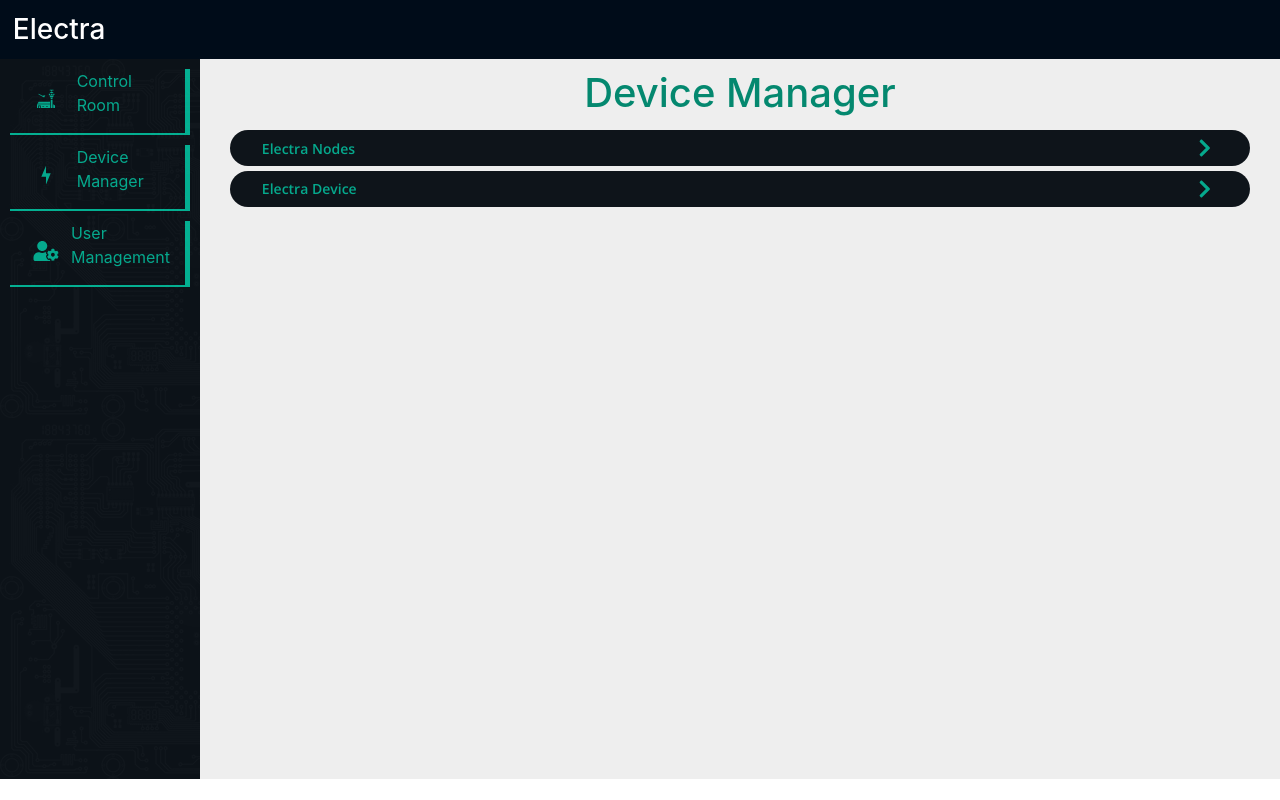
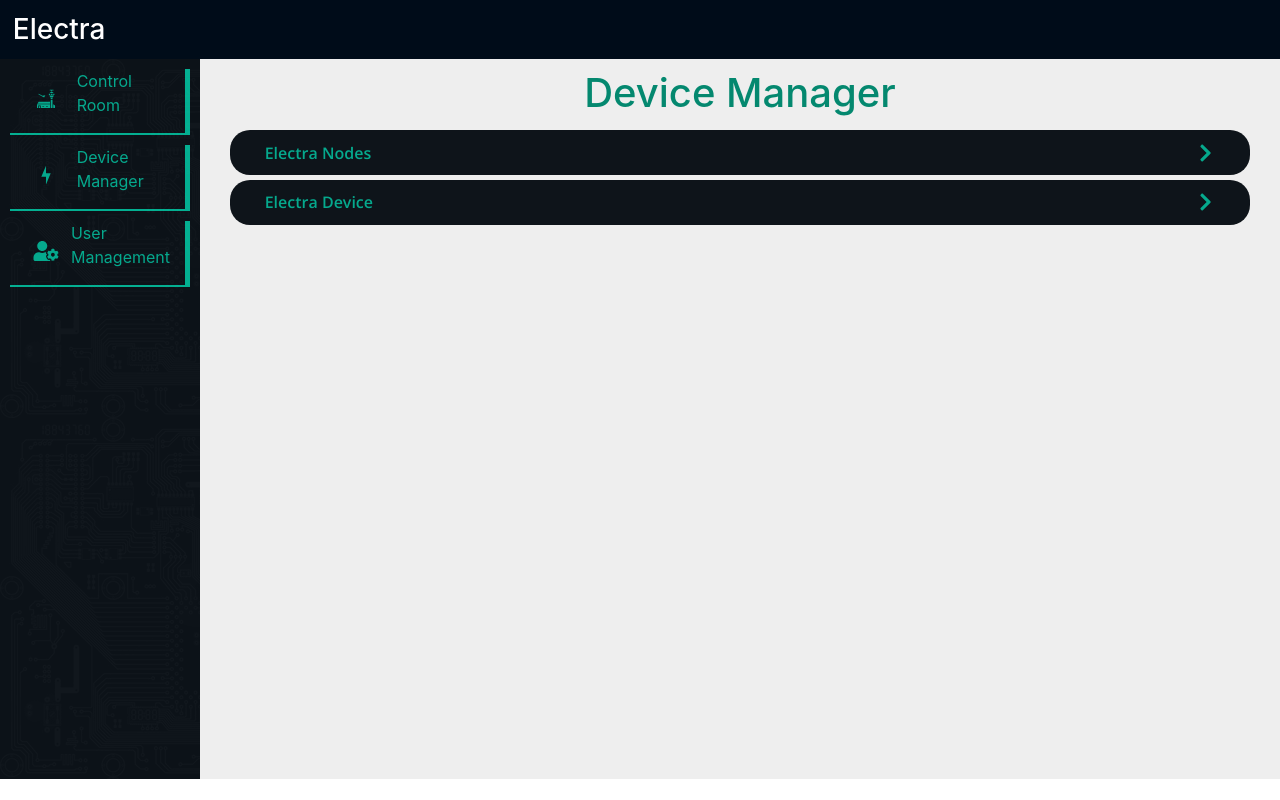
Before and after one commit to millesinghe/ElectraWeb, a React (Create React App) app: page / in a window 1280 px wide. Both pictures are taken after a click on the element "Device Manager". Built offline with nearby package versions, Linux system fonts and the light colour scheme.

Commit message:
update css

```diff
--- a/src/App.js
+++ b/src/App.js
@@ -17,7 +17,6 @@ export default class App extends React.Component {
 
   updateAppNaviState(val){
     this.setState({navClick : val})
-    console.log(this.state.navClick);
 
   }
 
--- a/src/ContentDiv/ConControl/ControlCenter.js
+++ b/src/ContentDiv/ConControl/ControlCenter.js
@@ -21,11 +21,9 @@ export default class ControlCenter extends Component {
 
 
     selectedChoice(event) {
-        console.log("Selected - " + event);
         this.setState({
             location: event
         });
-        console.log("Selected - " + this.state.location);
     }
 
     renderParentCardHeader() {
@@ -63,10 +61,8 @@ export default class ControlCenter extends Component {
                 card.isOn = !card.isOn;
             }
 
-            console.log("Scan-" + card.name + " - " + card.isOn);
         });
 
-        console.log("Test Me Triggered");
     }
 
     getDeviceList() {
@@ -82,7 +78,6 @@ export default class ControlCenter extends Component {
         this.setState({
             cardlist: myList
         });
-        console.log("Card Data Loaded");
     }
 
     render() {
--- a/src/ContentDiv/ConDevice/DeviceManager.js
+++ b/src/ContentDiv/ConDevice/DeviceManager.js
@@ -7,9 +7,6 @@ export default function DeviceManager() {
 
     return (
         <div>
-            <div id="header"><h1>Device Manager</h1></div>
-
-
             <Accodian title="Electra Nodes" content="ElectraNode" />
             <Accodian title="Electra Device" content="ElectraDevice" />
         </div>
--- a/src/ContentDiv/ConDevice/DeviceManagerNode.css
+++ b/src/ContentDiv/ConDevice/DeviceManagerNode.css
@@ -10,16 +10,16 @@
 
 .keyName{
     /* padding: 0 25px 0 0; */
-    flex:3;
-    display: flex;
+    flex:2;
+    text-align: left;
 }
 
 .midbar{
-    flex:1;
+    flex:0.1;
 }
 
 .marginGap{
-    flex:1;
+    flex:4;
 }
 
 input{
--- a/src/ContentDiv/ContentDiv.js
+++ b/src/ContentDiv/ContentDiv.js
@@ -5,15 +5,25 @@ import ControlCenter from './ConControl/ControlCenter'
 export default class ContentDiv extends React.Component {
 
 
-    renderContentView(val){
-        console.log("6-"+val);
+    renderContentView(val) {
         let renderView;
         if (val === "Control Room") {
-            renderView = <ControlCenter/>
+            renderView = <>
+                <div id="header"><h1>Control Room</h1></div>
+                <ControlCenter />
+            </>
         } else if (val === "Device Manager") {
-            renderView = <DeviceManager/>
+            renderView = <>
+                <div id="header"><h1>Device Manager</h1></div>
+                <DeviceManager />
+            </>
         } else if (val === "User Management") {
-            renderView = <h1>Coming Soon...</h1>
+            renderView = <>
+                {/* <div id="header"><h1>Device Manager</h1></div> */}
+
+                <h5 style={{ textAlign: 'center' }}>This feature is</h5>
+                <h1 style={{ textAlign: 'center' }}>Coming Soon...</h1>
+            </>
         }
         return renderView;
     }
--- a/src/DeviceTypeCards/ElectraCard.js
+++ b/src/DeviceTypeCards/ElectraCard.js
@@ -17,7 +17,6 @@ export default class ElectraCard extends React.Component {
     btnClickRef(card) {
         this.props.myFunc(card.id);
         this.setState({ value: card.isOn});
-        console.log(card.id + "-ECard");
     }
 
     render() {
--- a/src/NavDiv/NavButton/NavButton.css
+++ b/src/NavDiv/NavButton/NavButton.css
@@ -28,6 +28,7 @@ svg{
 .navBtn:hover{
    background: #0452434a;
    border-radius: 35px 0 0 35px;
+   font-weight: 800;
 }
 
 .navBtn {
--- a/src/UtilComponent/Accodian/Accodian.css
+++ b/src/UtilComponent/Accodian/Accodian.css
@@ -38,7 +38,6 @@
 .accordion__title {
   font-family: "Open Sans", sans-serif;
   font-weight: 600;
-  font-size: 14px;
   text-align: left;
   margin-top: 0.4rem;
   margin-bottom: 0.4rem;
@@ -73,6 +72,7 @@
 #tagTitle{
   flex: 35;
   display: flex;
+  padding: 3px;
 }
 
 #tagIcon{
--- a/src/UtilComponent/Accodian/Accodian.js
+++ b/src/UtilComponent/Accodian/Accodian.js
@@ -24,7 +24,9 @@ export default function Accodian(props) {
                 <div id="tagIcon"><Chevron width={10} fill={"#05b193f2"} /></div>
             </button>
             <div ref={content} style={{ maxHeight: `${setHeight}` }} className="accordion__content">
-                {renderContentView(props.content)}
+                <div>
+                    {renderContentView(props.content)}
+                </div>
                 {/* <div className="accordion__text" dangerouslySetInnerHTML={{ __html: props.content }} /> */}
             </div>
         </div>
```
